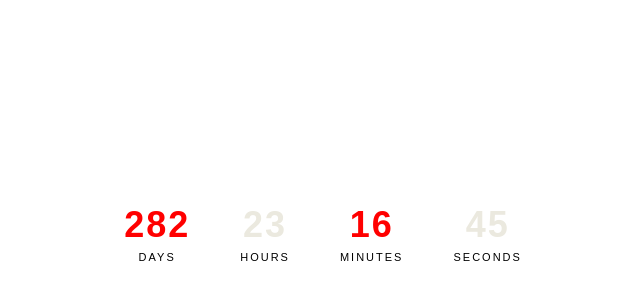
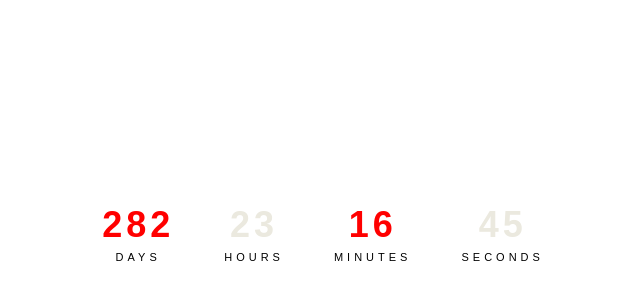
Before and after one commit to brittanycinque/countdown-timer, a plain HTML site: page index.html in a window 1280 px wide. Shown: the part 166-466 px from the top of the page, without its empty margins (317-957 px from the left). Drawn offline with Linux system fonts and the light colour scheme.

Commit message:
Update index.html

```diff
--- a/index.html
+++ b/index.html
@@ -28,7 +28,7 @@
             font-weight: bold; /* Bold for numbers */
             display: block;
             margin-bottom: 1px; /* Spacing between number and text */
-            letter-spacing: 2px; /* Spacing between characters in numbers */
+            letter-spacing: 4px; /* Spacing between characters in numbers */
         }
         .red {
             color: red;
@@ -40,7 +40,7 @@
             color: black;
             font-size: 11px;
             font-weight: Light; /* Decrease weight of the label text */
-            letter-spacing: 2px; /* Spacing between characters in labels */
+            letter-spacing: 4px; /* Spacing between characters in labels */
         }
     </style>
 </head>
```
